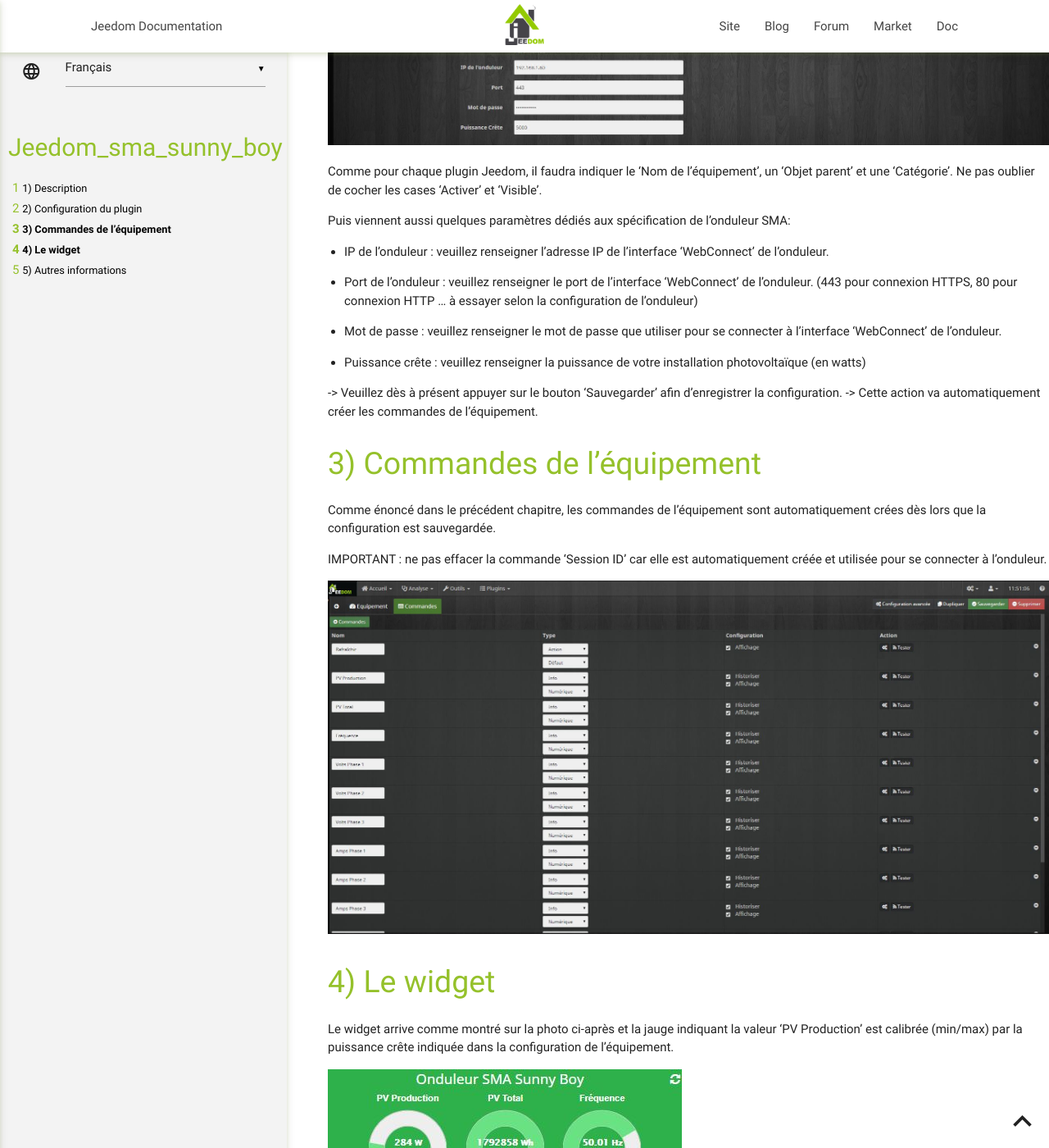
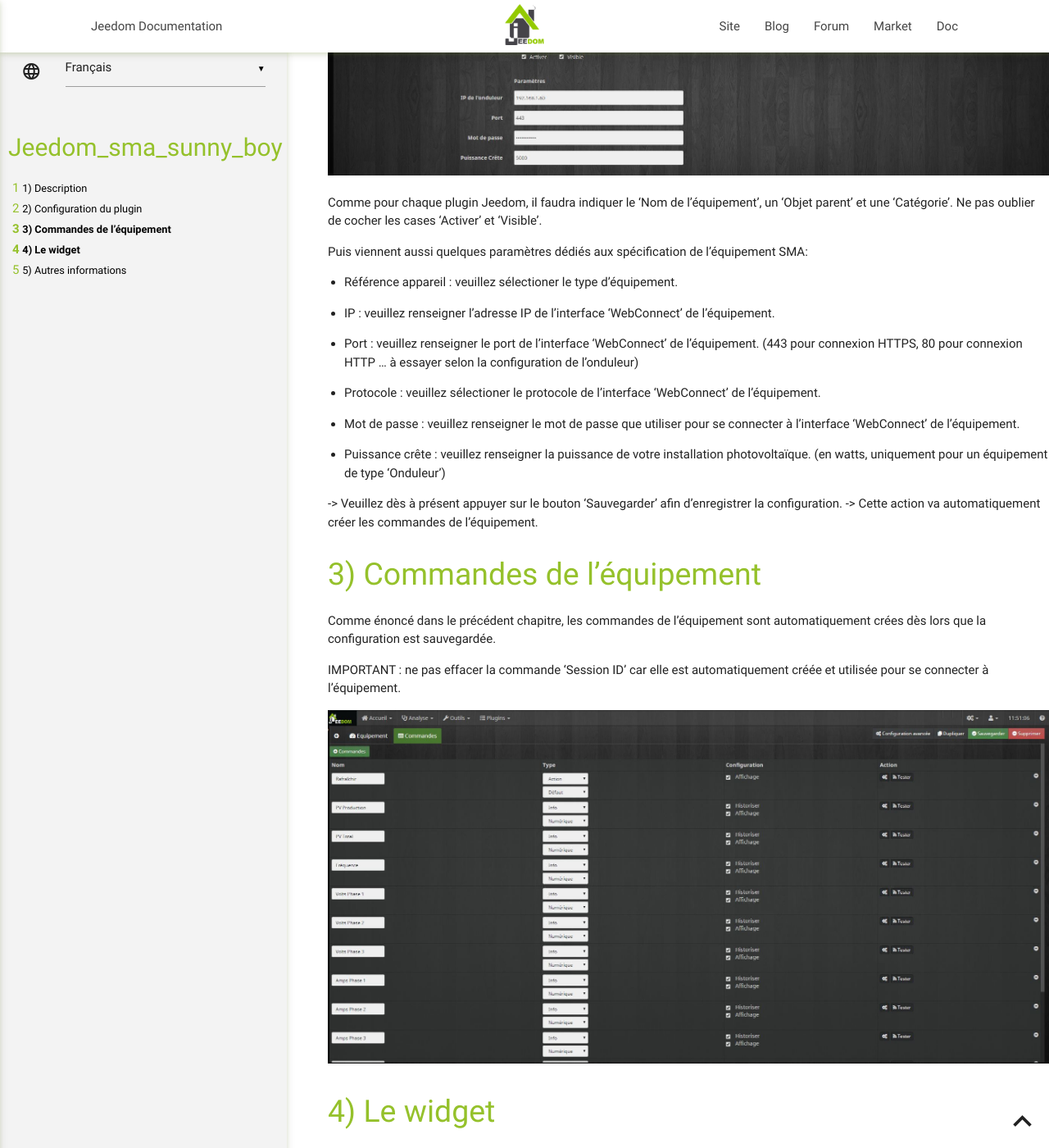
Before and after one commit to Sattaz/Jeedom_SMA_Sunny_Boy, a Jekyll site: the page built from docs/fr_FR/index.md, in a window 1280 px wide and 1400 px high, scrolled down 516 px. Shown: the whole window at 82% size. Built offline with Jekyll 4.4.1, drawn with Linux system fonts in a browser that asks for light colours; our own code applies the rules of GitHub Pages for plain Markdown files; some of the changed text lies outside the part shown.

Commit message:
Update index.md

```diff
--- a/docs/fr_FR/index.md
+++ b/docs/fr_FR/index.md
@@ -16,15 +18,19 @@ Une fois installé, il suffit de créer un nouvel équipement et de le configure
 Comme pour chaque plugin Jeedom, il faudra indiquer le 'Nom de l'équipement', un 'Objet parent' et une 'Catégorie'.
 Ne pas oublier de cocher les cases 'Activer' et 'Visible'.
 
-Puis viennent aussi quelques paramètres dédiés aux spécification de l'onduleur SMA:
+Puis viennent aussi quelques paramètres dédiés aux spécification de l'équipement SMA:
 
--   IP de l'onduleur : veuillez renseigner l'adresse IP de l'interface 'WebConnect' de l'onduleur.
+-   Référence appareil : veuillez sélectioner le type d'équipement.
 
--   Port de l'onduleur : veuillez renseigner le port de l'interface 'WebConnect' de l'onduleur. (443 pour connexion HTTPS, 80 pour connexion HTTP ... à essayer selon la configuration de l'onduleur)
+-   IP : veuillez renseigner l'adresse IP de l'interface 'WebConnect' de l'équipement.
 
--   Mot de passe : veuillez renseigner le mot de passe que utiliser pour se connecter à l'interface 'WebConnect' de l'onduleur.
+-   Port : veuillez renseigner le port de l'interface 'WebConnect' de l'équipement. (443 pour connexion HTTPS, 80 pour connexion HTTP ... à essayer selon la configuration de l'onduleur)
 
--   Puissance crête : veuillez renseigner la puissance de votre installation photovoltaïque (en watts)
+-   Protocole : veuillez sélectioner le protocole de l'interface 'WebConnect' de l'équipement.
+
+-   Mot de passe : veuillez renseigner le mot de passe que utiliser pour se connecter à l'interface 'WebConnect' de l'équipement.
+
+-   Puissance crête : veuillez renseigner la puissance de votre installation photovoltaïque. (en watts, uniquement pour un équipement de type 'Onduleur')
 
 -> Veuillez dès à présent appuyer sur le bouton 'Sauvegarder' afin d'enregistrer la configuration.
 -> Cette action va automatiquement créer les commandes de l'équipement.
@@ -34,7 +40,7 @@ Commandes de l'équipement
 
 Comme énoncé dans le précédent chapitre, les commandes de l'équipement sont automatiquement crées dès lors que la configuration est sauvegardée.
 
-IMPORTANT : ne pas effacer la commande 'Session ID' car elle est automatiquement créée et utilisée pour se connecter à l'onduleur.
+IMPORTANT : ne pas effacer la commande 'Session ID' car elle est automatiquement créée et utilisée pour se connecter à l'équipement.
 
 ![SunnyBoy](https://sattaz.github.io/Jeedom_SMA_Sunny_Boy/pictures/SMA_SunnyBoy_3.jpg)
 
@@ -43,7 +49,7 @@ IMPORTANT : ne pas effacer la commande 'Session ID' car elle est automatiquement
 Le widget
 ===
 
-Le widget arrive comme montré sur la photo ci-après et la jauge indiquant la valeur 'PV Production' est calibrée (min/max) par la puissance crête indiquée dans la configuration de l'équipement.
+Le widget arrive comme montré sur l'exemple ci-après et la jauge indiquant la valeur 'PV Production' est calibrée (min/max) par la puissance crête indiquée dans la configuration de l'équipement.
 
 ![SunnyBoy](https://sattaz.github.io/Jeedom_SMA_Sunny_Boy/pictures/SMA_SunnyBoy_1.jpg)
 
```
Also changed, not shown: other parts of docs/fr_FR/index.md (+4 -2 lines).
